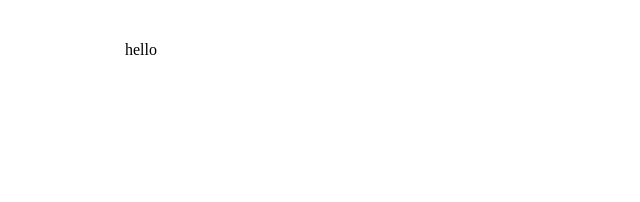
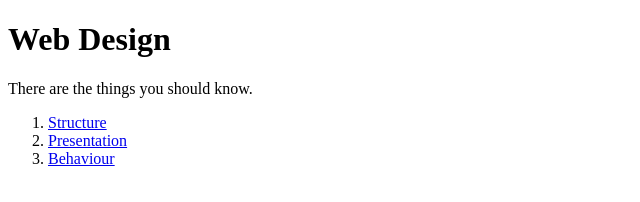
Before and after one commit to jiangyihan7/domarticle, a plain HTML site: page message.html in a window 1280 px wide. Shown: the whole page, without its empty margins (0-640 px from the left). Drawn offline with Linux system fonts and the light colour scheme.

Commit message:
dom编程艺术练习

```diff
--- a/message.html
+++ b/message.html
@@ -3,11 +3,14 @@
 <head>
     <meta charset="UTF-8">
     <title>Web Design</title>
-
 </head>
 <body>
-<p id="message">hello</p>
-<script src="scripts/addLoadEvent.js"></script>
-<script src="scripts/positionMessage.js"></script>
+<h1>Web Design</h1>
+<p>There are the things you should know.</p>
+<ol id="linklist">
+    <li><a href="structure.html">Structure</a></li>
+    <li><a href="presentation.html">Presentation</a></li>
+    <li><a href="behavious.html">Behaviour</a></li>
+</ol>
 </body>
 </html>
```
